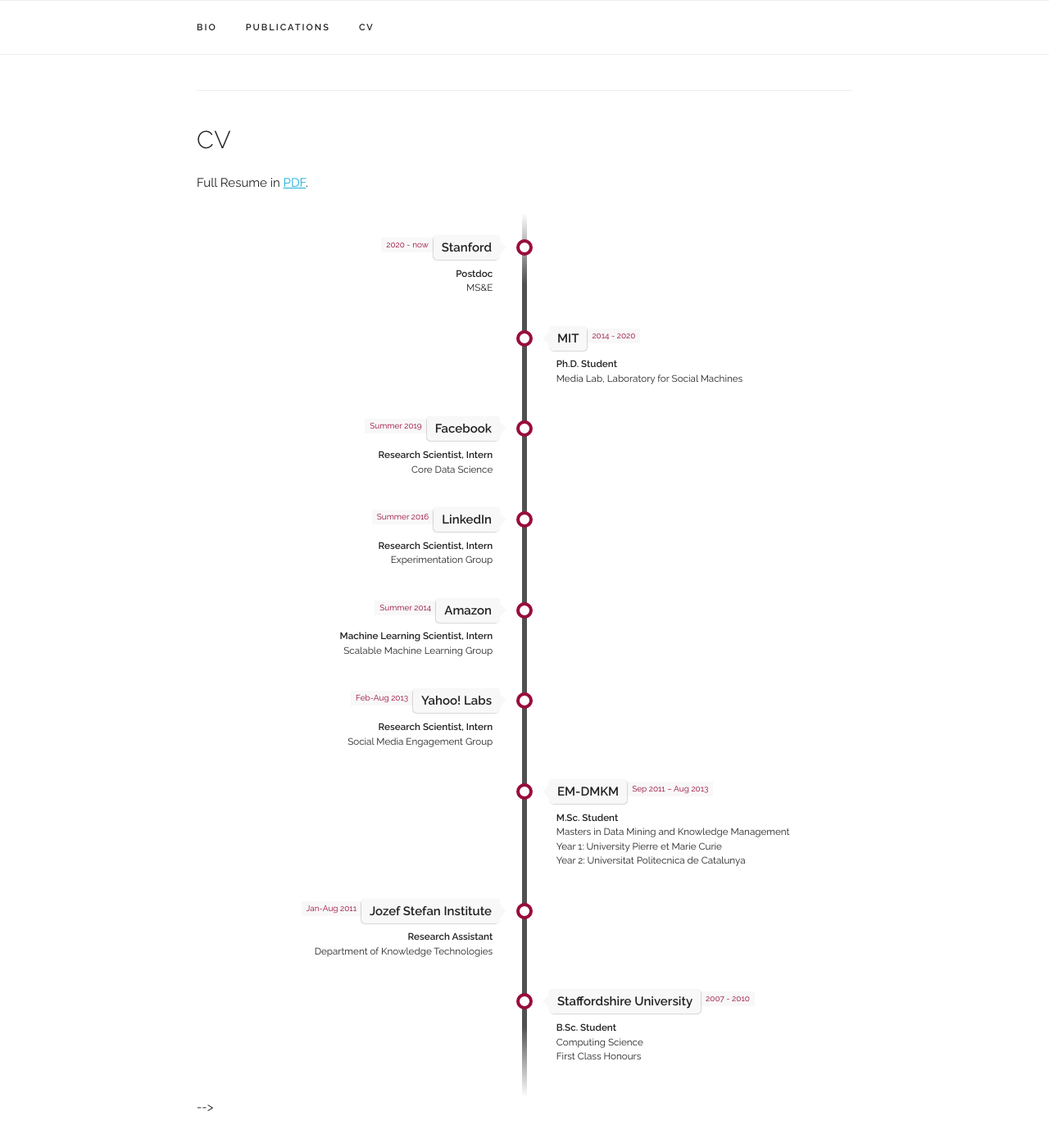
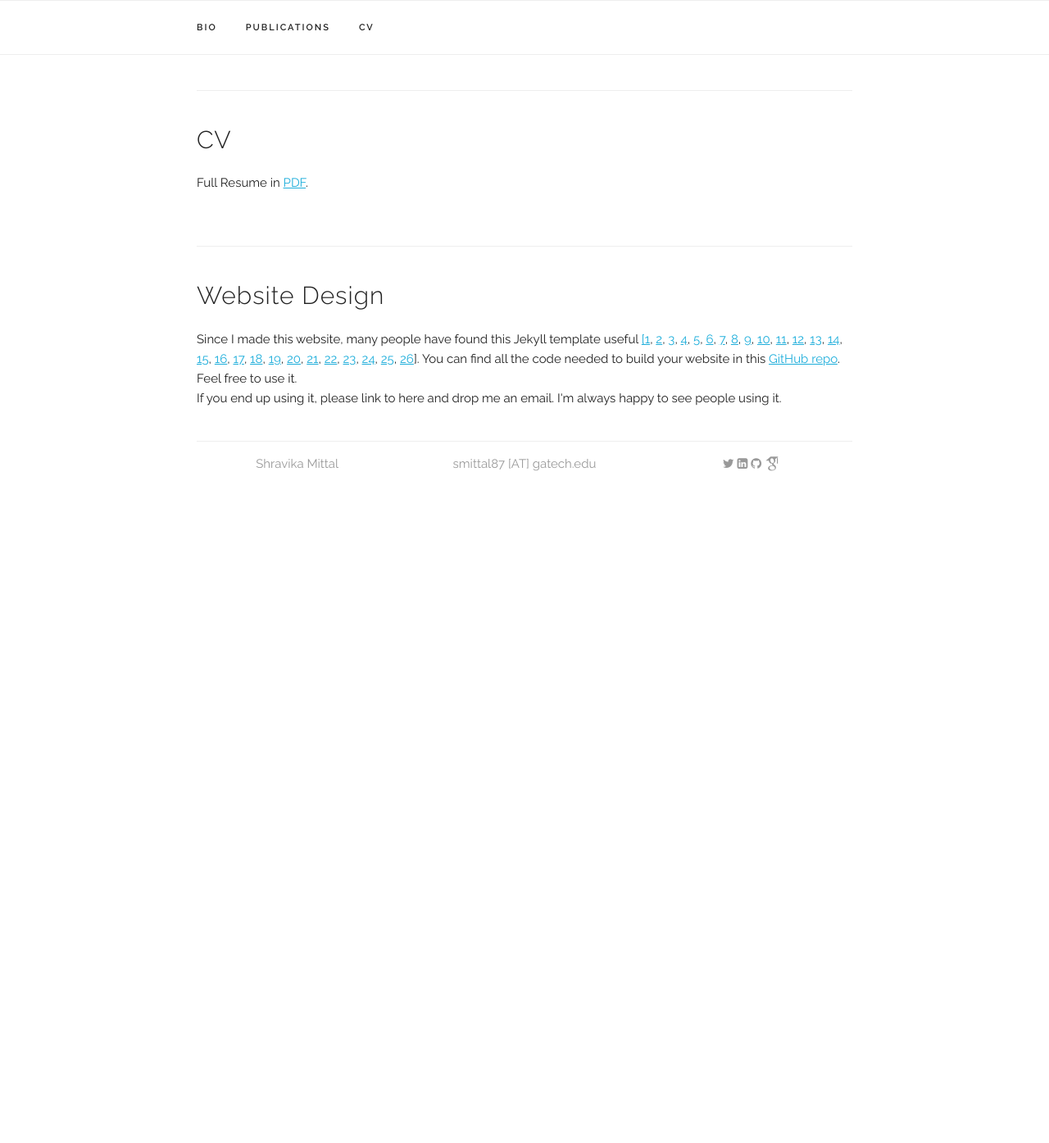
Before and after one commit to mittalshravika/mittalshravika.github.io, a Jekyll site: the page built from index.html, in a window 1280 px wide and 1400 px high, scrolled down 1430 px. Shown: the top 1395 px of the window at 82% size. Built offline with Jekyll 4.4.1, drawn with Linux system fonts in a browser that asks for light colours; some web fonts are replaced; after the commit the page ends 2048 px from its top, so only the background shows below that.

Commit message:
Update index.html

```diff
--- a/index.html
+++ b/index.html
@@ -256,8 +256,8 @@
 
   <p>Full Resume in <a href={{ "/assets/cv/ShravikaMittal_Resume.pdf" | prepend: site.baseurl }} target="_blank">PDF</a>.</p>
 
-<!--   <!-- The Timeline -->
-  <ul class="timeline">
+  <!-- The Timeline -->
+<!--   <ul class="timeline">
     {% for exp in site.data.experience.experiences %}
     <li>
       {% if exp.category == "work" %}
```
